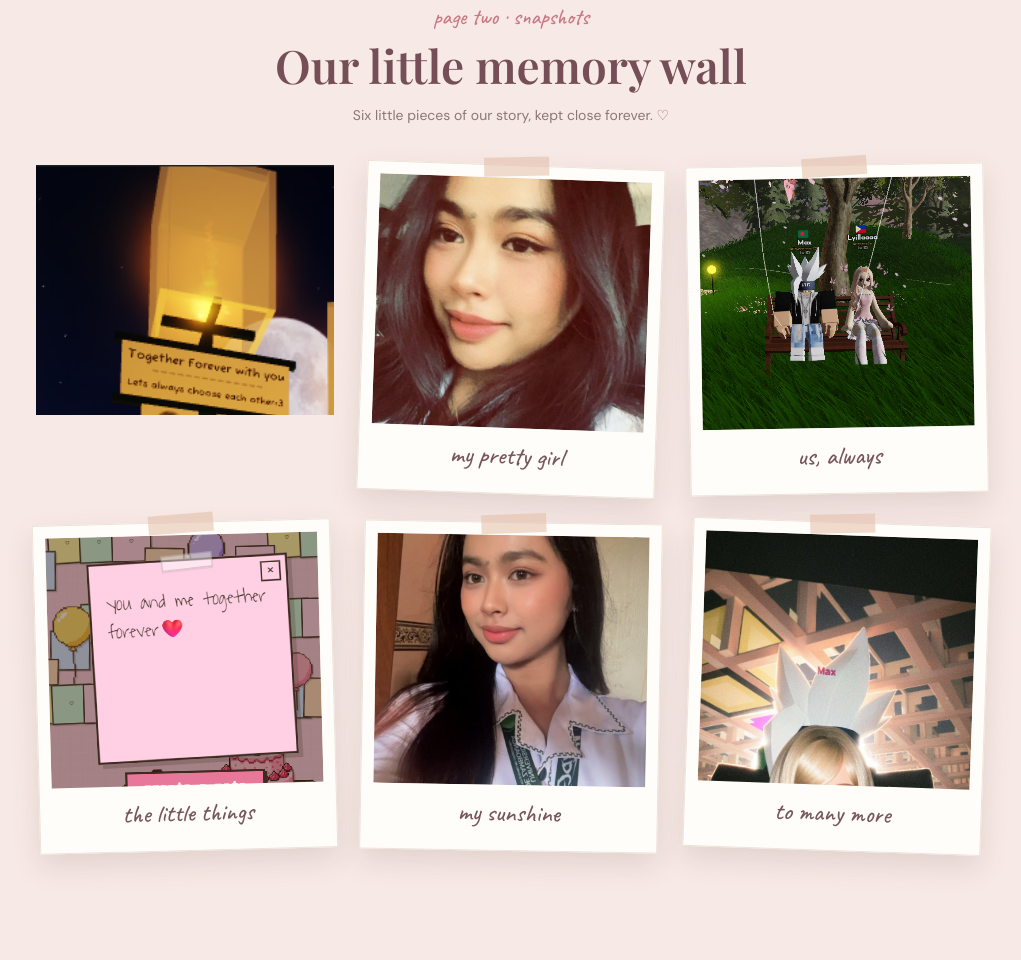
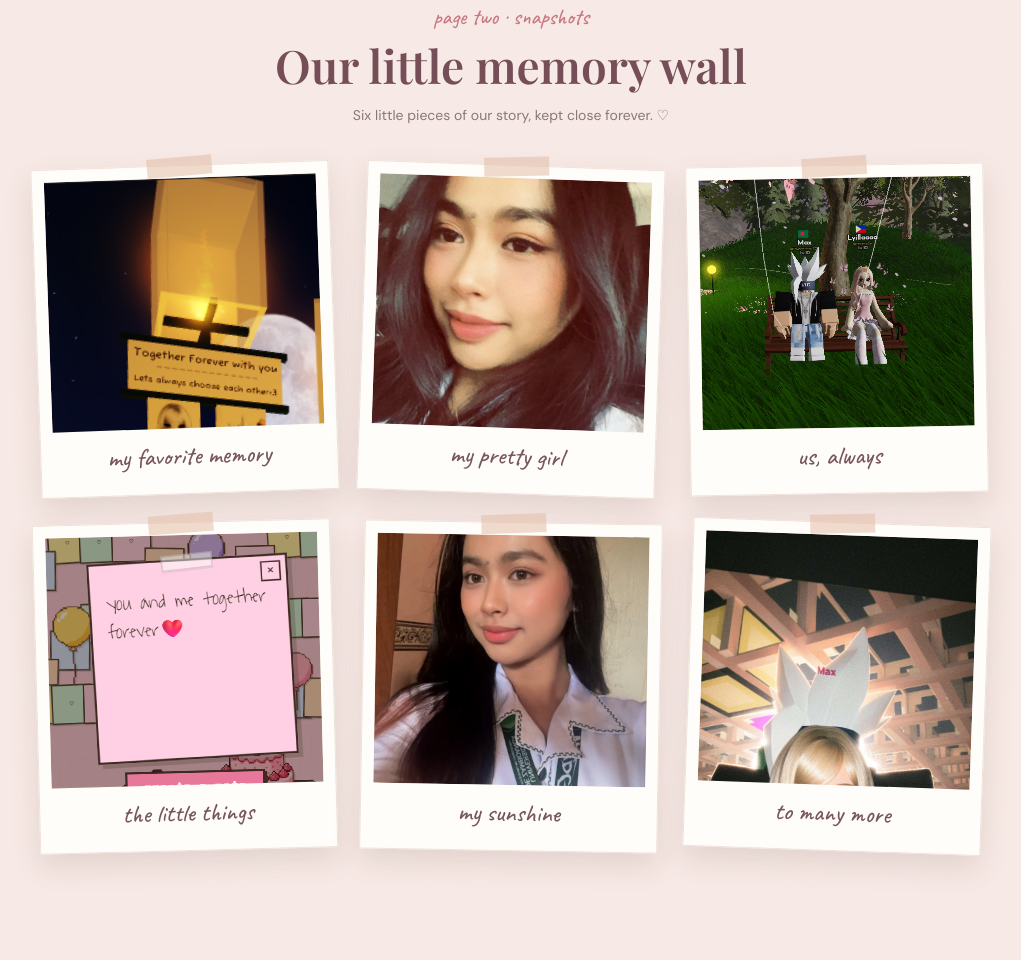
Before and after one commit to thundermax26/5th-monthsary, a plain HTML site: page index.html in a window 1280 px wide. Shown: the part 1435-2395 px from the top of the page, without its empty margins (129-1150 px from the left). Drawn offline with nearby package versions, Linux system fonts and the light colour scheme.

Commit message:
Update index.html

```diff
--- a/index.html
+++ b/index.html
@@ -178,11 +178,13 @@ footer{text-align:center;padding:25px;color:#a18181;font-size:11px}.heart-float{
 
   <div class="gallery">
 
-    <!-- PHOTO 1 -->
-    <div class="photo">
-    <img src="photos/photo1.jpg"
-         alt="Our favorite memory">
-</div>
+ <!-- PHOTO 1 -->
+    <div class="polaroid" style="--r:-2deg">
+      <div class="photo">
+        <img src="photos/photo1.jpg" alt="Our favorite memory">
+      </div>
+      <div class="caption">my favorite memory</div>
+    </div>
 
     <!-- PHOTO 2 -->
     <div class="polaroid" style="--r:2deg">
```
